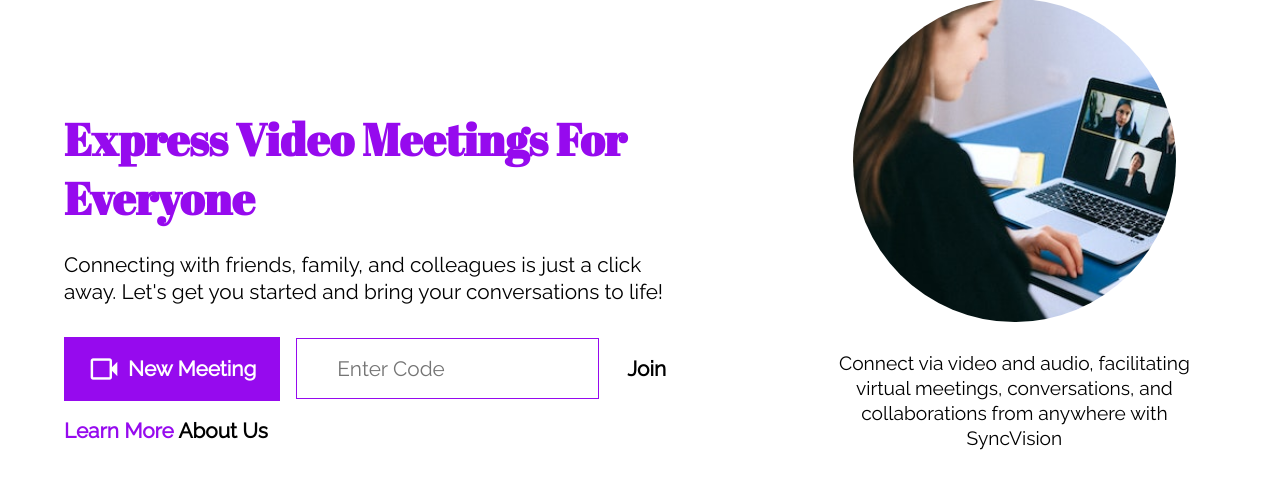
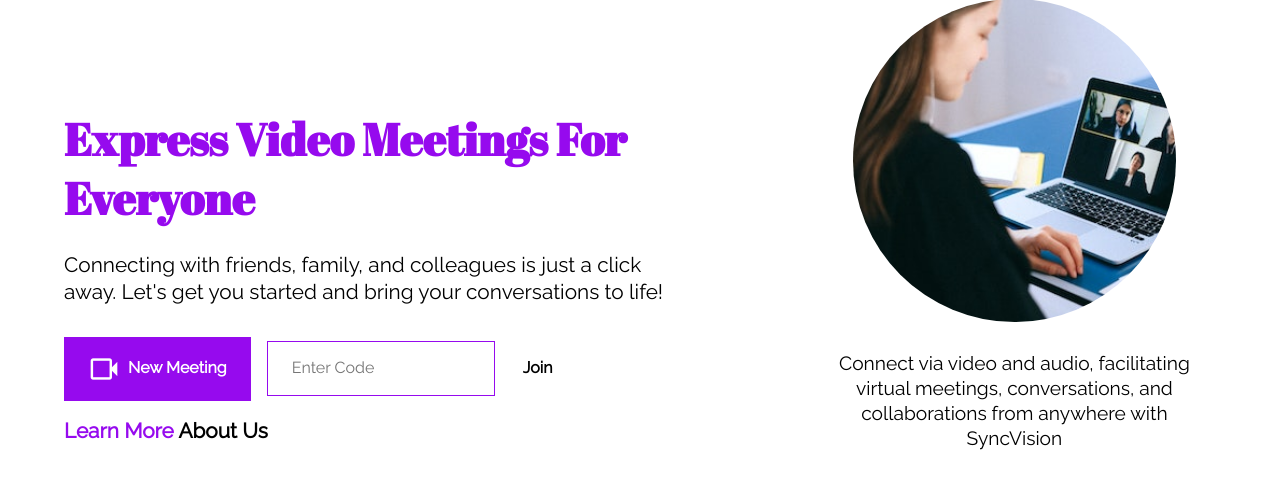
Before and after one commit to martinsndifon/SyncVision, a Flask app: page / in a window 1280 px wide. Shown: the part 110-599 px from the top of the page. Run offline with Flask 3, Linux system fonts and the light colour scheme.

Commit message:
Update
Reduced the fontsizes to 1rem on the screen sized >= 1280px

```diff
--- a/static/styles/index.css
+++ b/static/styles/index.css
@@ -60,12 +60,6 @@ form {
     display: inline-block;
 }
 
-
-
-.action_input {
-    padding-left: 2.5rem;
-}
-
 .submit {
     border: none;
     font-weight: bold;
@@ -102,19 +96,13 @@ footer a {
         margin-block-end: 3rem;
     }
 
-    .action_link {
-        font-size: 1.8rem;
-    }
-
     form {
         margin-block-end: 2.5rem;
     }
 
-    .action_input, .submit {
+    .action_input, .submit, .action_link {
         font-size: 1.8rem;
     }
-
-
 
     footer, footer a{
         font-size: 1.5rem;
@@ -134,15 +122,11 @@ footer a {
         margin-block-end: 3.5rem;
     }
 
-    .action_link {
-        font-size: 2rem;
-    }
-
     form {
         margin-block-end: 3rem;
     }
 
-    .action_input, .submit {
+    .action_input, .submit, .action_link {
         font-size: 2rem;
     }
 
@@ -224,12 +208,8 @@ footer a {
         margin-block-end: 2rem;
     }
 
-    .action_link {
-        font-size: 1.3rem;
-    }
-
-    .action_input, .submit {
-        font-size: 1.3rem;
+    .action_input, .submit, .action_link {
+        font-size: 1rem;
     }
 
     .action {
```
